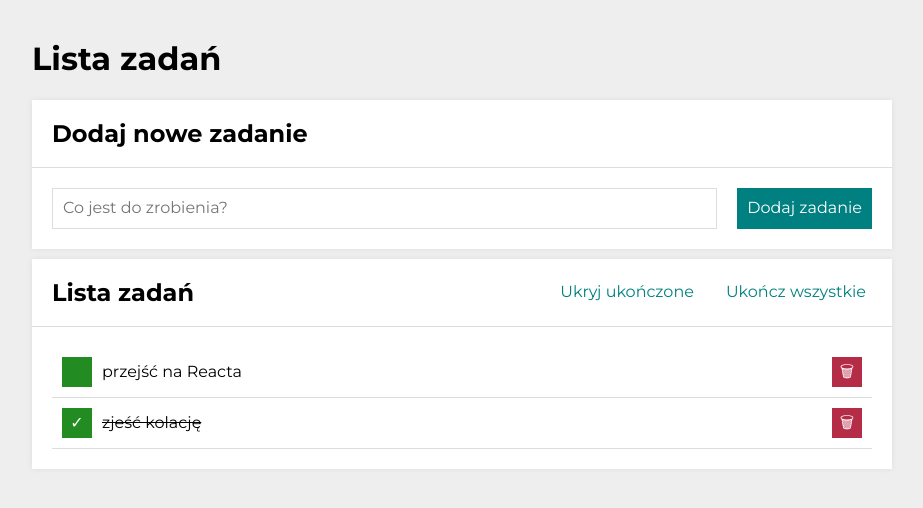
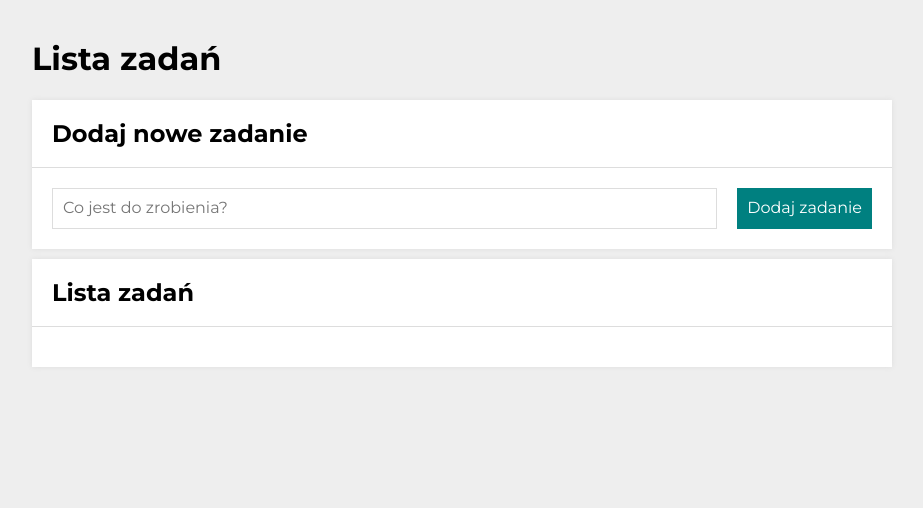
Before and after one commit to switaczaleksandra/to-do-list-react, a React (Create React App) app: page / in a window 1280 px wide. Shown: the top 508 px of the page, without its empty margins (178-1101 px from the left). Built offline with nearby package versions, Linux system fonts and the light colour scheme.

Commit message:
saving tasks in localStorage

```diff
--- a/src/App.js
+++ b/src/App.js
@@ -1,18 +1,26 @@
-import React, { useState } from "react";
+import React, { useEffect, useState } from "react";
 import Form from "./Form";
 import Tasks from "./Tasks";
 import Buttons from "./Buttons";
 import Section from "./Section";
 import Header from "./Header";
-import Container from "./Container"
+import Container from "./Container";
+
+const getInitialTasks = () => {
+  const taskFromLocalStorage = localStorage.getItem("tasks");
+
+  return taskFromLocalStorage
+    ? JSON.parse(taskFromLocalStorage)
+    : [];
+};
 
 function App() {
   const [hideDone, setHideDone] = useState(false);
+  const [tasks, setTasks] = useState(getInitialTasks);
 
-  const [tasks, setTasks] = useState([
-    { id: 1, content: "przejść na Reacta", done: false },
-    { id: 2, content: "zjeść kolację", done: true },
-  ]);
+  useEffect(() => {
+    localStorage.setItem("tasks", JSON.stringify(tasks));
+  }, [tasks]);
 
   const toggleHideDone = () => {
     setHideDone(hideDone => !hideDone);
```
